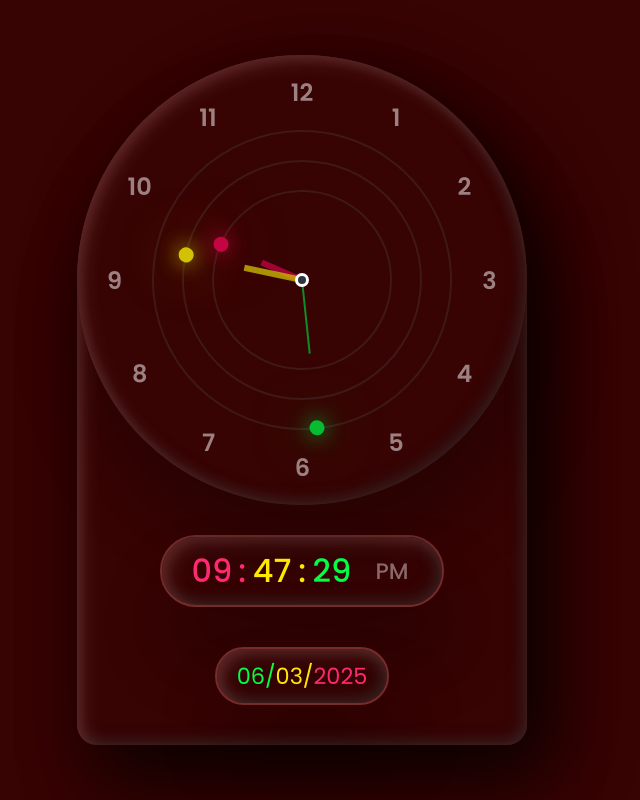
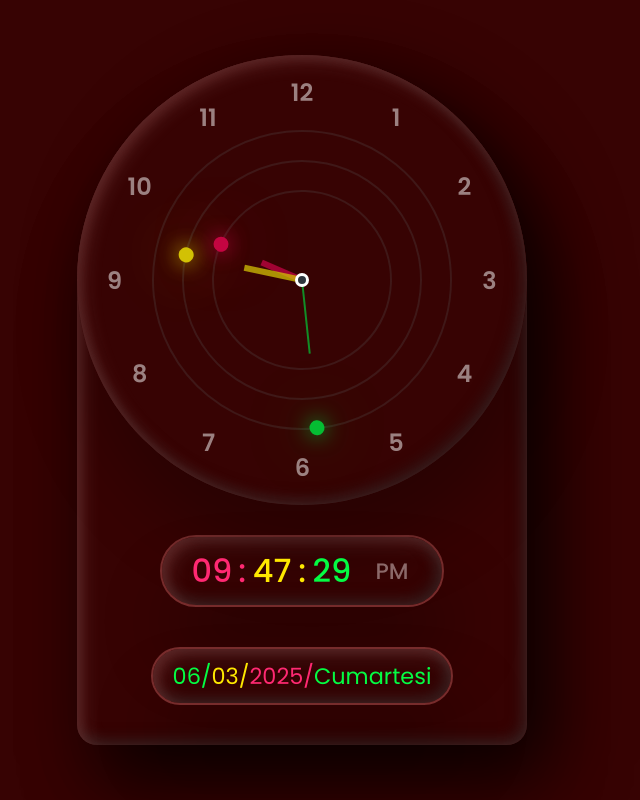
Before and after one commit to Atikeakaran/miniProjeler06-analog-saat-ODEV04, a plain HTML site: page index.html in a window 1280 px wide. Shown: the whole page, without its empty margins (338-978 px from the left). Drawn offline with Linux system fonts and the light colour scheme.

Commit message:
update - date

```diff
--- a/script.js
+++ b/script.js
@@ -3,6 +3,7 @@ let mn = document.getElementById("min");
 let sc = document.getElementById("sc");
 
 let today = document.getElementById("date");
+let days = ["Pazar", "Pazartesi", "Salı", "Çarşamba", "Perşembe", "Cuma", "Cumartesi"];
 
 setInterval(() => {
     let day = new Date();
@@ -47,12 +48,12 @@ setInterval(() => {
     let gun = document.getElementById("gun");
     let ay = document.getElementById("ay");
     let yil = document.getElementById("yil");
-    //let gun2 = document.getElementById("gun2");
+    let gun2 = document.getElementById("gun2");
 
     g = day.getDay();
     a = day.getMonth();
     y = day.getFullYear();
-   // g2 = day.getUTCDay();
+   g2 = days[day.getDay()];
 
    g = (g < 10) ? "0" + g : g
    a = (a < 10) ? "0" + a : a
@@ -60,7 +61,7 @@ setInterval(() => {
     gun.innerHTML =g;
     ay.innerHTML=a;
     yil.innerHTML=y;
-   // gun2.innerHTML=g2;
+   gun2.innerHTML=g2;
 
 
 
--- a/style.css
+++ b/style.css
@@ -210,6 +210,7 @@ body {
     color: var(--clr);
 }
 #time2 div:nth-child(1)::after,
-#time2 div:nth-child(2)::after {
+#time2 div:nth-child(2)::after,
+#time2 div:nth-child(3)::after {
     content: ' / ';
 }
```
